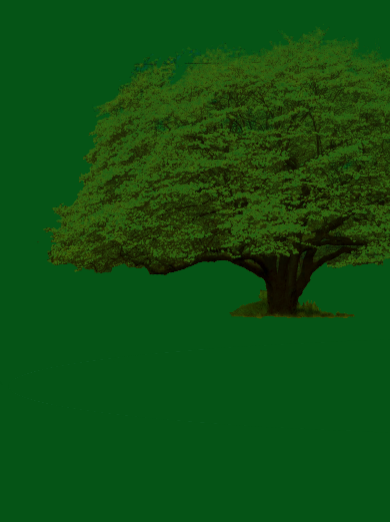
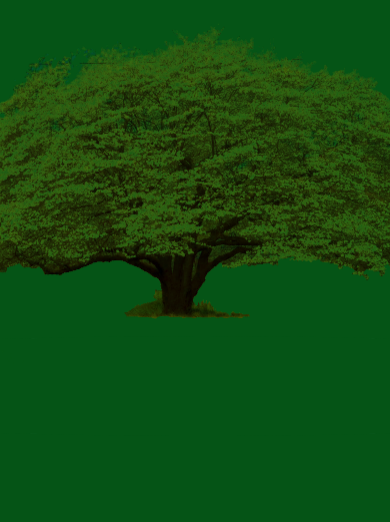
Before and after one commit to CynthiaChristie/github-io-legacy, a plain HTML site: page projects/colleen/index.html in a window 390 px wide. Shown: the part 322-844 px from the top of the page. Drawn offline with Linux system fonts and the light colour scheme.

Commit message:
Tried to fix mobile position and size for dogwood

```diff
--- a/projects/colleen/index.html
+++ b/projects/colleen/index.html
@@ -35,7 +35,7 @@
 
 
 
-<img id="dogwood" src="images/dogwood-trans.png" width="600">
+<img id="dogwood" src="images/dogwood-trans.png" >
 
 </div>
 
--- a/projects/colleen/style.css
+++ b/projects/colleen/style.css
@@ -10,7 +10,14 @@
 
 --header-border-color: #87c8e8;
 --burst-width:1200px;
+
+--dogwood-width: 600px;
 }
+
+@media screen and (orientation:portrait) {
+--dogwood-width: 1000px;
+}
+
 
 body {
 position: fixed;
@@ -21,7 +28,7 @@ background-color: var(--base-color);
 position: relative;
 top:650px;
 
-left: calc(calc(100% - var(--burst-width)) / 2);
+left: calc(calc(100vw - var(--burst-width)) / 2);
 
 
 color: var(--bg-color);
@@ -71,10 +78,9 @@ grid-template-columns: 30% 40% 30%;
 #dogwood {
 position: relative;
 top: -50px;
-/* width: 50px; */
-display: block;
-margin-left: auto;
-margin-right: auto;
+width:var(--dogwood-width);
+
+left: calc(calc(100vw - var(--dogwood-width)) / 2 );
 }
 
 .lilac-box {
```
